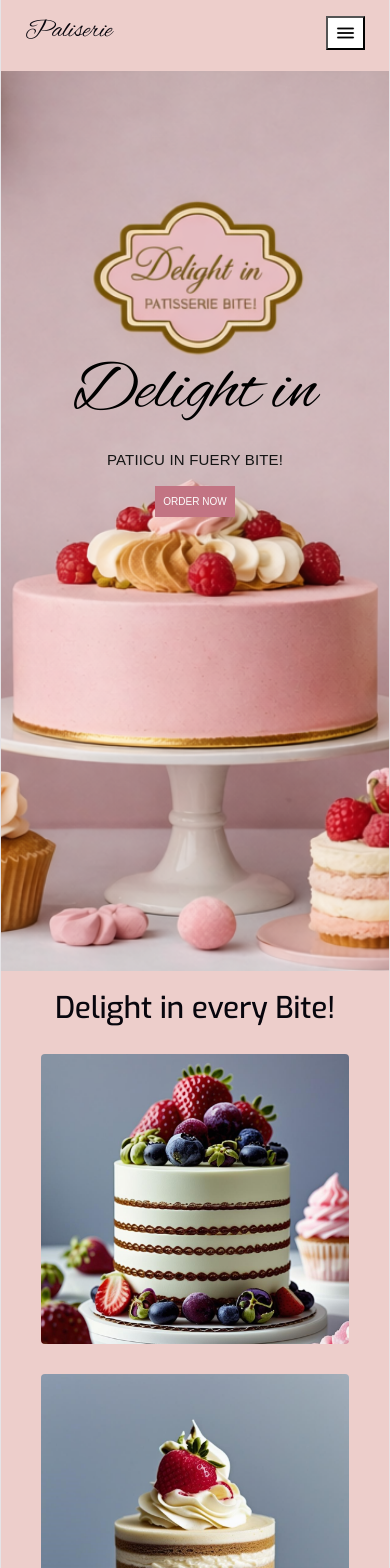
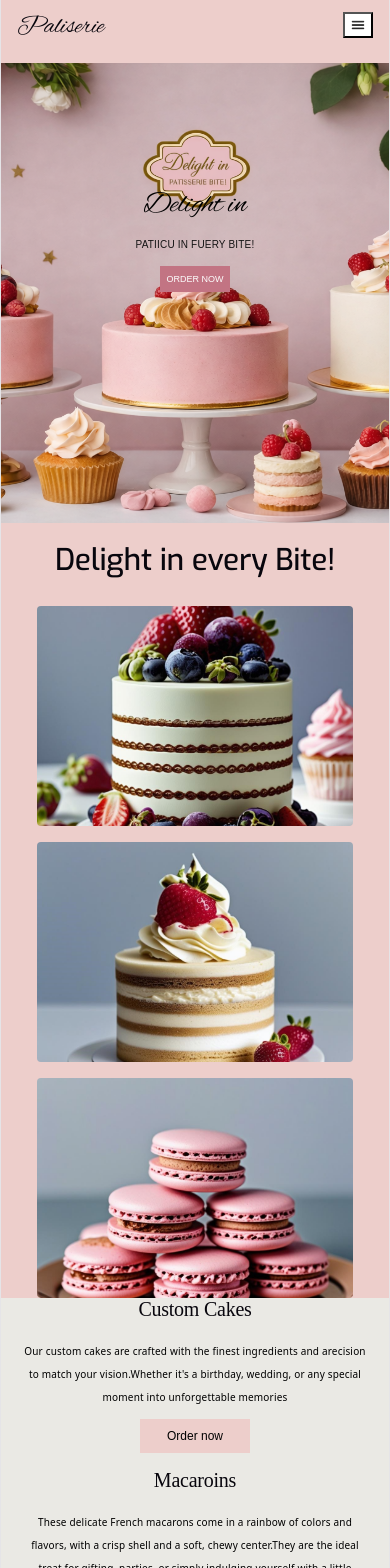
Before and after one commit to Karabo-Merinah/ReactUI, a React (Vite) app: page / in a window 390 px wide. Shown: the top 1568 px of the page. Built offline with nearby package versions, Linux system fonts and the light colour scheme; a web font is replaced by a local one.

Commit message:
Added collection media queries

```diff
--- a/src/assets/Components/Collection/Collection.module.css
+++ b/src/assets/Components/Collection/Collection.module.css
@@ -79,18 +79,37 @@
   height: 100%;
   width:100%;
   border-radius: 4px;
+  background-size: cover;
+  background-position: center;
 }
 .img-coll {
+  display:block;
+  position:absolute;
   width: 100%;
   height: 100%;
   object-fit: cover;
+  top:0;
+  left:0;
 }
 .collection-back {
   position: absolute;
   bottom: 0;
   width: 100%;
+  height:60%;
   background-color: #972D4C;
   padding: 8px 0;
+}
+.collection-title{
+  font-size:40px;
+}
+.collection-subtitle{
+  font-size:10px;
+}
+.points{
+  font-size:15px;
+}
+.butt-div{
+  padding-top:70px;
 }
 .butt-cup {
   border-radius: 25px;
@@ -109,7 +128,7 @@
   color: brown;
 }
 .cupcake-button {
-  border-radius: 90px 50% ;
+  border-radius: 50px;
   background-color: #FDFDFD;
   border: none;
   cursor: pointer;
@@ -135,7 +154,7 @@
   }
   .collection{
     flex-direction: row;
-    gap:10px;
+    gap:4px;
     align-items: center;
     padding-left:20px;
     padding-right: 20px;
@@ -145,9 +164,78 @@
     height:220px;
     width:100%;
   }
+
+  .collection-back{
+    position:absolute;
+    bottom:0;
+    width:100%;
+    height:57%;
+    box-sizing: border-box;
+    display:flex;
+    flex-direction: column;
+    align-items: center;
+    justify-content: center;
+    padding-bottom: 6px;
+    padding-top:6px;
+    padding-right:10px;
+    padding-left:10px;
+  }
+
+  .collection-title{
+    font-size: 17px;
+  }
+  .collection-subtitle{
+    font-size:9px;
+  }
+  .points{
+    font-size:12px;
+  }
+  .butt-div{
+    padding-top:0;
+  }
    .holiday-con{
       width:100%;
       height:220px;
     }
-
 }
+@media(max-width:480px){
+  .collection{
+    gap:12px;
+    padding-left: 16px;
+    padding-right: 16px;
+  }
+  .collection-card{
+    height:240px;
+  }
+  .holiday-con{
+    height:240px;
+    padding:8px;
+  }
+  .holiday-logo{
+    width:100px;
+    max-height: 50px;
+  }
+  .collection-back{
+    height:70%;
+    gap:3px;
+    padding-top:4px;
+    padding-bottom: 4px;
+    padding-right: 6px;
+    padding-left: 6px;
+  }
+  .collection-title{
+    font-size: 16px;
+  }
+  .collection-subtitle{
+    font-size: 8px;
+  }
+  .points{
+    font-size: 10px;
+  }
+  .butt-style,
+  .butt-cup,
+  .cupcake-button{
+    width:110px;
+    font-size:11px;
+  }
+}
--- a/src/assets/Components/Collection/Collection.tsx
+++ b/src/assets/Components/Collection/Collection.tsx
@@ -1,10 +1,9 @@
 import logo from '../../pictures/logo-picture.png'
-import cupCollection from '../../pictures/cup-collection.jpg'
 import HolidayLogo from '../../pictures/holiday.png'
 import styles from './Collection.module.css'
 import { Text } from '../Text/Text'
 import { ContentContainer } from '../Text/ContentContainer'
-
+import collection from '../../pictures/holiday-collection.png'
 
 export const Collection = () => {
   return (
@@ -34,12 +33,11 @@ export const Collection = () => {
           </div>
         </div>
         <div className={styles['collection-card']}>
-          <div className={styles['third-collect']}>
-            <img className={styles['img-coll']} src={cupCollection}></img>
+         <div className={styles['third-collect']} style={{backgroundImage:`url(${collection})`}}>
             <div className={styles['collection-back']}>
-              <Text variant={'span'} style={{ fontFamily: "Alex Brush", color: 'white' ,fontSize:25}}>Holiday Collection</Text>
-              <Text variant={'h2'} style={{ fontFamily: "Alex Brush", color: 'white',fontSize:10}}>Most loved product</Text>
-              <Text variant={'h2'} style={{ fontFamily:"'Satisfy', cursive", color: 'white' ,fontSize:15}}>30 PTS</Text>
+              <Text variant={'h3'} className={styles['collection-title']} style={{ fontFamily: "Alex Brush", color: 'white' }}>Holiday Collection</Text>
+              <Text variant={'h2'} className={styles['collection-subtitle']} style={{ fontFamily: "Alex Brush", color: 'white'}}>Most loved product</Text>
+              <Text variant={'h2'} className={styles['points']} style={{ fontFamily:"'Satisfy', cursive", color: 'white' }}>30 PTS</Text>
               <div className={styles['butt-div']}>
                  <button className={styles['butt-cup']}>Order now </button>
               </div>
--- a/src/assets/Components/Footer/Footer.module.css
+++ b/src/assets/Components/Footer/Footer.module.css
@@ -69,7 +69,10 @@ footer{
     }
     .footer-cont{
         flex-direction: column;
-        padding:40px 20px;
+        padding-left:20px;
+        padding-right: 20px;
+        padding-bottom: 40px;
+        padding-top:40px;
     }
     .social-links{
         text-align: center;
@@ -79,3 +82,28 @@ footer{
         justify-content: center;
     }
 }
+@media (max-width:480px){
+    .img1-footer{
+        max-width:200px;
+        height:auto;
+    }
+    .card{
+        width:100%;
+        height: auto;
+        padding-top:16px;
+        padding-bottom: 16px;
+        padding-left: 10px;
+        padding-right: 10px;
+        border:none;
+    }
+    .footer-cont{
+        padding-bottom: 24px;
+        padding-top: 24px;
+        padding-left: 16px;
+        padding-left: 16px;
+        gap:20px;
+    }
+    .socials-align a{
+        font-size: 32px;
+    }
+}
--- a/src/assets/Components/Home/Home.module.css
+++ b/src/assets/Components/Home/Home.module.css
@@ -12,10 +12,16 @@
     padding-top:9px;
     width:120px;
     color:#FDFDFD;
-    font-size: 10px;;
+    font-size: 10px;
 }
 .button:hover{
     color:blue;
+}
+.title{
+    font-size:70px;
+}
+.subtitle{
+    font-size: 15px;
 }
 .texts{
     padding-top:280px;
@@ -23,24 +29,6 @@
     padding-bottom: 90px;
     justify-content: center;
 
-}
-@media (max-width:768px){
-    .back-img{
-        height:600px;
-    }
-    .texts{
-        font-size:10px;
-    }
-    .text h2{
-        font-size: 10px;
-        padding-top:100px;
-        padding-top:40px;
-    }
-    .button{
-        width:80px;
-        padding-top:10px;
-        padding-bottom: 10px;
-    }
 }
 @media (max-width:1500px){
     .back-img{
@@ -52,3 +40,46 @@
         padding-top: 140px;
     }
 }
+@media (max-width:768px){
+    .back-img{
+        height:600px;
+    }
+    .texts{
+        font-size:10px;
+        padding-top:160px;
+
+    }
+    .title{
+        font-size: 44px;
+    }
+    .subtitle{
+        font-size: 12px;
+    }
+    .button{
+        width:80px;
+        padding-top:10px;
+        padding-bottom: 10px;
+    }
+}
+
+@media (width<481px){
+    .back-img{
+        height:460px;
+    }
+    .texts{
+        padding-top: 125px;
+        padding-bottom: 24px;
+    }
+    .title{
+        font-size: 30px;
+    }
+    .subtitle{
+        font-size: 10px;
+    }
+    .button{
+        width:70px;
+        font-size: 9px;
+        padding-top:8px;
+        padding-bottom: 8px;
+    }
+}
--- a/src/assets/Components/Home/Home.tsx
+++ b/src/assets/Components/Home/Home.tsx
@@ -9,8 +9,8 @@ export const Home = () => {
     <div className={styles['back-img']}>
        <ContentContainer>
       <div className={styles['texts']}>
-    <Text variant={'h2'} style={{fontFamily:'"Alex Brush",cursive',fontWeight:'bolder',fontSize:70,color:'black'}}>Delight in</Text>
-       <Text variant={'h3'} style={{fontFamily:'sans-serif',color:'rgb(20,20,20)',fontSize:15,fontWeight:'normal'}}>PATIICU IN FUERY BITE!</Text>
+    <Text variant={'h2'} className={styles['title']} style={{fontFamily:'"Alex Brush",cursive',fontWeight:'bolder',color:'black'}}>Delight in</Text>
+       <Text variant={'h3'} className={styles['subtitle']} style={{fontFamily:'sans-serif',color:'rgb(20,20,20)',fontWeight:'normal'}}>PATIICU IN FUERY BITE!</Text>
  <button className={styles.button}>ORDER NOW</button>
     </div>
       </ContentContainer>
--- a/src/assets/Components/Navbar/Navbar.module.css
+++ b/src/assets/Components/Navbar/Navbar.module.css
@@ -57,6 +57,14 @@ padding-bottom:10px;
     width:35px;
 
 }
+@media  (width >= 769px){
+    .nav{
+        max-width: 100%;
+    }
+    .content{
+        max-width: 100%;
+    }
+}
 @media screen and (max-width:768px){
     nav{
      padding:0;
@@ -84,11 +92,30 @@ padding-bottom:10px;
     }
 
 }
-@media  (width >= 769px){
-    .nav{
-        max-width: 100%;
+
+
+@media(max-width:480px){
+    .content{
+        padding-bottom: 12px;
+        padding-top:12px;
+        padding-right:16px;
+        padding-left:16px;
     }
-    .content{
-        max-width: 100%;
+    .hamb-icon{
+        height:22px;
+        width:26px;
+    }
+    .links{
+        padding-bottom: 16px;
+        padding-top:16px;
+        padding-right:20px;
+        padding-left:20px;
+    }
+    .nav-butt{
+        font-size: 11px;
+        padding-bottom: 8px;
+        padding-top:8px;
+        padding-right:16px;
+        padding-left:16px;
     }
 }
--- a/src/assets/Components/Text/Text.tsx
+++ b/src/assets/Components/Text/Text.tsx
@@ -3,23 +3,24 @@ import React from 'react'
 type TextProps={
     variant?:string,
     style?:React.CSSProperties,
+    className?:string,
     children:React.ReactNode
 }
 
 
-export const Text:React.FC<TextProps> = ({variant,style,children}) => {
+export const Text:React.FC<TextProps> = ({variant,style,className,children}) => {
 
     if(variant === 'h1')
-      return <h1 style={style}>{children}</h1>
+      return <h1 className={className} style={style}>{children}</h1>
     if(variant === 'h2')
-        return <h2 style={style}>{children}</h2>
+        return <h2 className={className}  style={style}>{children}</h2>
     if(variant === 'h3')
-        return <h3 style={style}>{children}</h3>
+        return <h3 className={className} style={style}>{children}</h3>
     if(variant === 'span')
-        return <span style={style}>{children}</span>
+        return <span className={className} style={style}>{children}</span>
     if(variant ==='p')
-        return <p style={style}>{children}</p>
+        return <p className={className} style={style}>{children}</p>
       return(
-   <div style={style}>{children}</div>
+   <div className={className}  style={style}>{children}</div>
   )
 }
--- a/src/assets/Menu/Menu.module.css
+++ b/src/assets/Menu/Menu.module.css
@@ -92,3 +92,21 @@
         padding-right:20px;
     }
 }
+@media(max-width:480px){
+    .image-grid,
+    .text-grid{
+        gap:16px;
+    }
+    .menu-cont,
+    .text-grid{
+        padding-left: 16px;
+        padding-right: 16px;
+    }
+    .menu-pictures{
+        height: 220px;
+    }
+    .buttons{
+        width:110px;
+        font-size: 12px;
+    }
+}
--- a/src/assets/Menu/Menu.tsx
+++ b/src/assets/Menu/Menu.tsx
@@ -15,8 +15,9 @@ type DescProps={
 }
 export const Menu:React.FC<MenuItemCardProps> = ({pictures,desc}) => {
   return (
+    <>
+    <div className={styles['menu-cont']}>
      <ContentContainer >
-    <div className={styles['menu-cont']}>
     <Text variant={'h2'} style={{fontFamily:"Exo,sans-serif",fontSize:30,textAlign:'center',paddingTop:20,paddingBottom:20}}>Delight in every Bite!</Text>
      <div className={styles['image-grid']}>
         {
@@ -26,8 +27,11 @@ export const Menu:React.FC<MenuItemCardProps> = ({pictures,desc}) => {
             )
         }
      </div>
+     </ContentContainer>
      </div>
+
      <div className={styles['text-section']}>
+      <ContentContainer>
      <div className={styles['text-grid']}>
         {
           desc.map(item=>{
@@ -41,8 +45,8 @@ export const Menu:React.FC<MenuItemCardProps> = ({pictures,desc}) => {
             })
         }
      </div>
+     </ContentContainer>
      </div>
- </ContentContainer>
-
+</>
   )
 }
```
Also changed, not shown: src/assets/pictures/holiday-collection.png (added).
